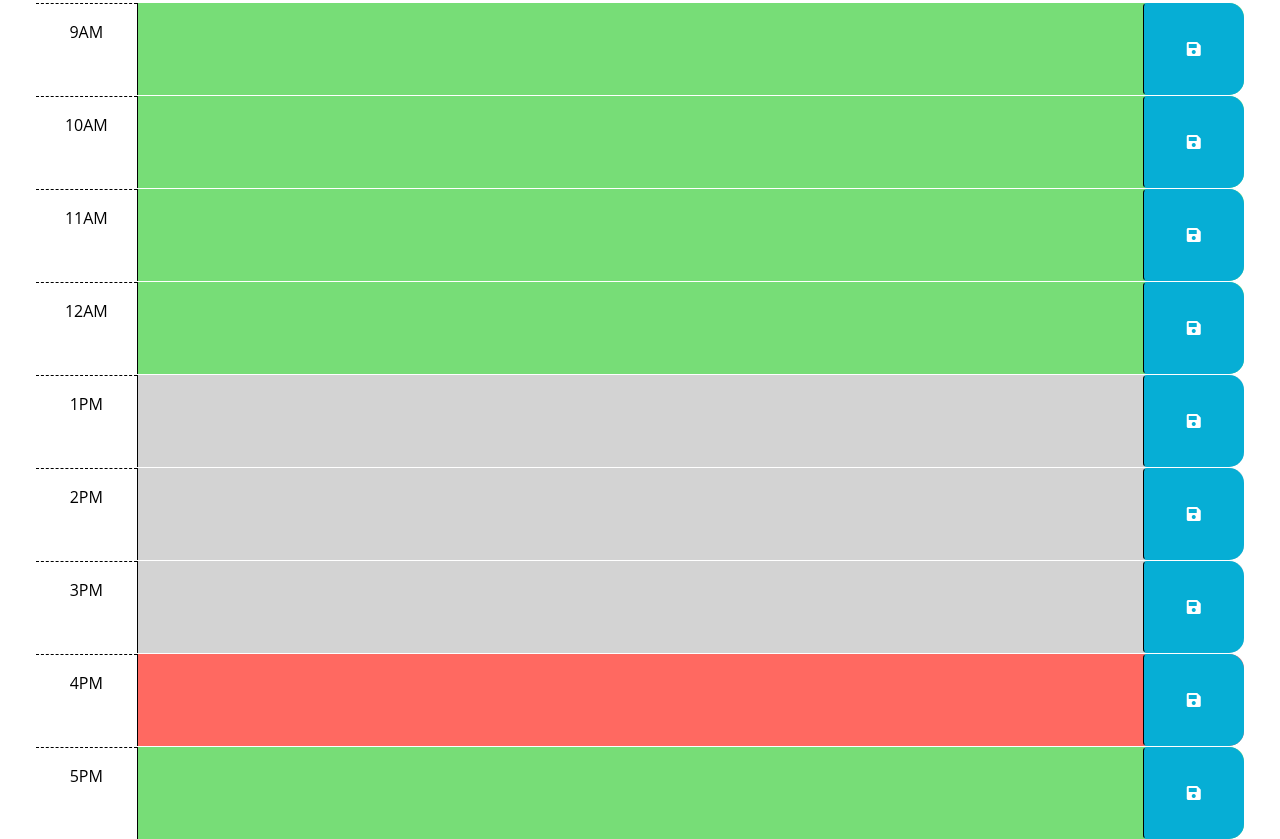
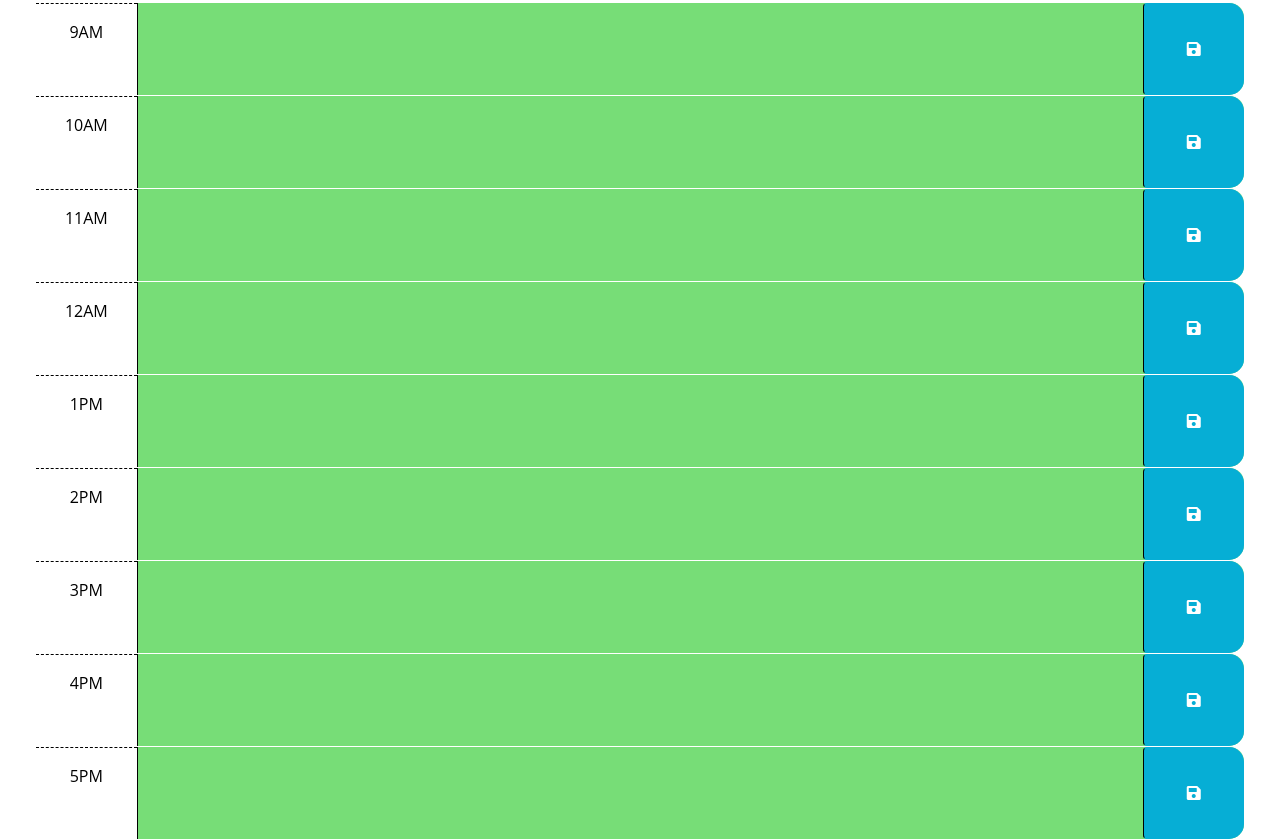
Before and after one commit to emilyshea94/Work--Day-Scheduler, a plain HTML site: page index.html in a window 1280 px wide. Shown: the part 295-1134 px from the top of the page. Drawn offline with nearby package versions, Linux system fonts and the light colour scheme.

Commit message:
last commit

```diff
--- a/assets/script.js
+++ b/assets/script.js
@@ -3,6 +3,7 @@
 
     function updateBlockStatus() {
       var currentHour = dayjs().hour();
+      //var currentHour = 12;
 
       $(".time-block").each(function () {
         var blockHour = parseInt($(this).attr("id").split("-")[1]);
--- a/index.html
+++ b/index.html
@@ -162,7 +162,7 @@
             </button>
           </div>
 
-        <div id="hour-1pm" class="row time-block">
+        <div id="hour-13pm" class="row time-block">
             <div class="col-2 col-md-1 hour text-center py-3">1PM</div>
             <textarea class="col-8 col-md-10 description" rows="3"> </textarea>
             <button class="btn saveBtn col-2 col-md-1" aria-label="save">
@@ -170,7 +170,7 @@
             </button>
           </div>
 
-        <div id="hour-2pm" class="row time-block">
+        <div id="hour-14pm" class="row time-block">
             <div class="col-2 col-md-1 hour text-center py-3">2PM</div>
             <textarea class="col-8 col-md-10 description" rows="3"> </textarea>
             <button class="btn saveBtn col-2 col-md-1" aria-label="save">
@@ -178,7 +178,7 @@
             </button>
           </div>
 
-        <div id="hour-3pm" class="row time-block">
+        <div id="hour-15pm" class="row time-block">
             <div class="col-2 col-md-1 hour text-center py-3">3PM</div>
             <textarea class="col-8 col-md-10 description" rows="3"> </textarea>
             <button class="btn saveBtn col-2 col-md-1" aria-label="save">
@@ -186,7 +186,7 @@
             </button>
           </div>
 
-        <div id="hour-4pm" class="row time-block">
+        <div id="hour-16pm" class="row time-block">
             <div class="col-2 col-md-1 hour text-center py-3">4PM</div>
             <textarea class="col-8 col-md-10 description" rows="3"> </textarea>
             <button class="btn saveBtn col-2 col-md-1" aria-label="save">
@@ -194,7 +194,7 @@
             </button>
           </div>
 
-        <div id="hour-5pm" class="row time-block present">
+        <div id="hour-17pm" class="row time-block present">
             <div class="col-2 col-md-1 hour text-center py-3">5PM</div>
             <textarea class="col-8 col-md-10 description" rows="3"> </textarea>
             <button class="btn saveBtn col-2 col-md-1" aria-label="save">
```
